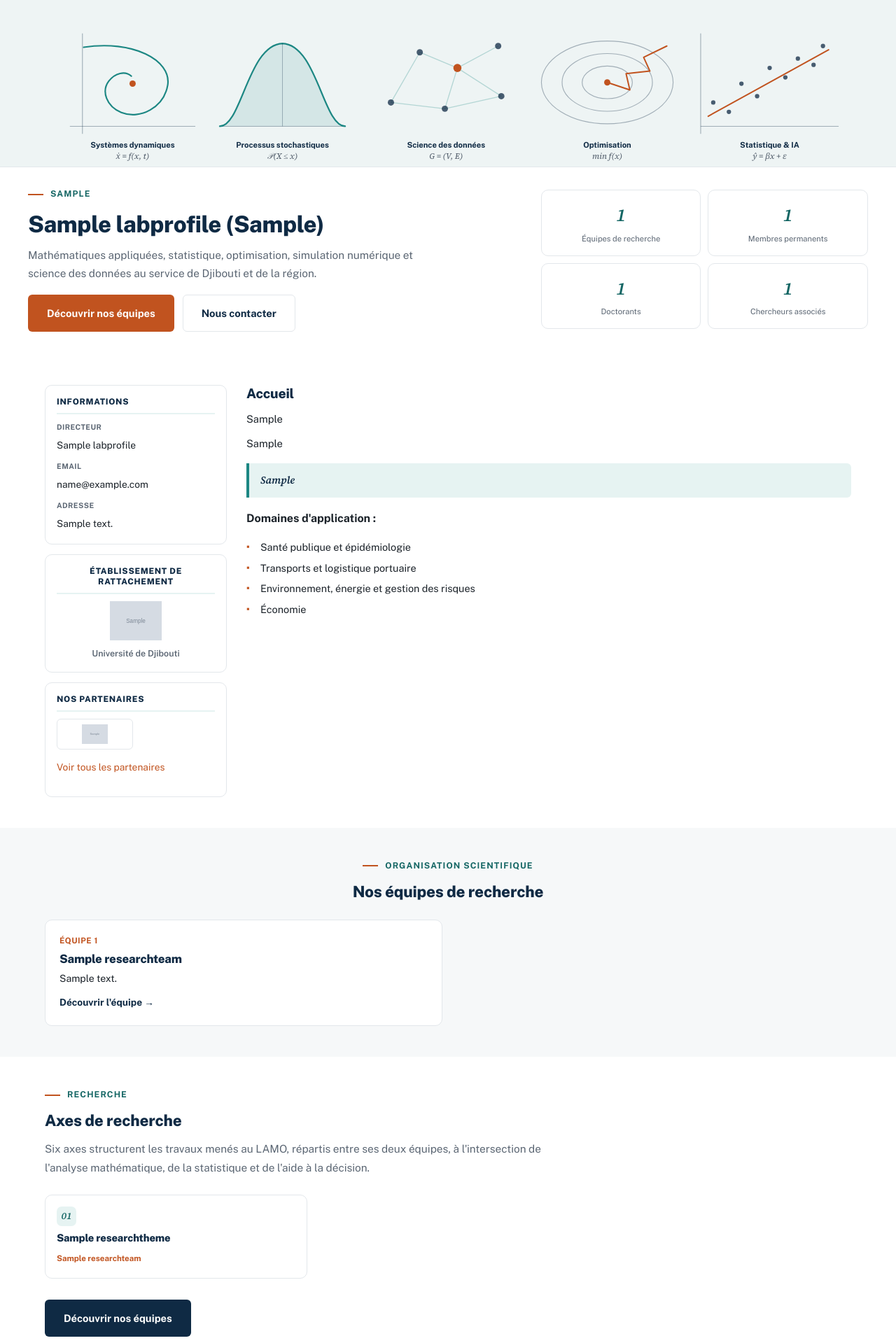
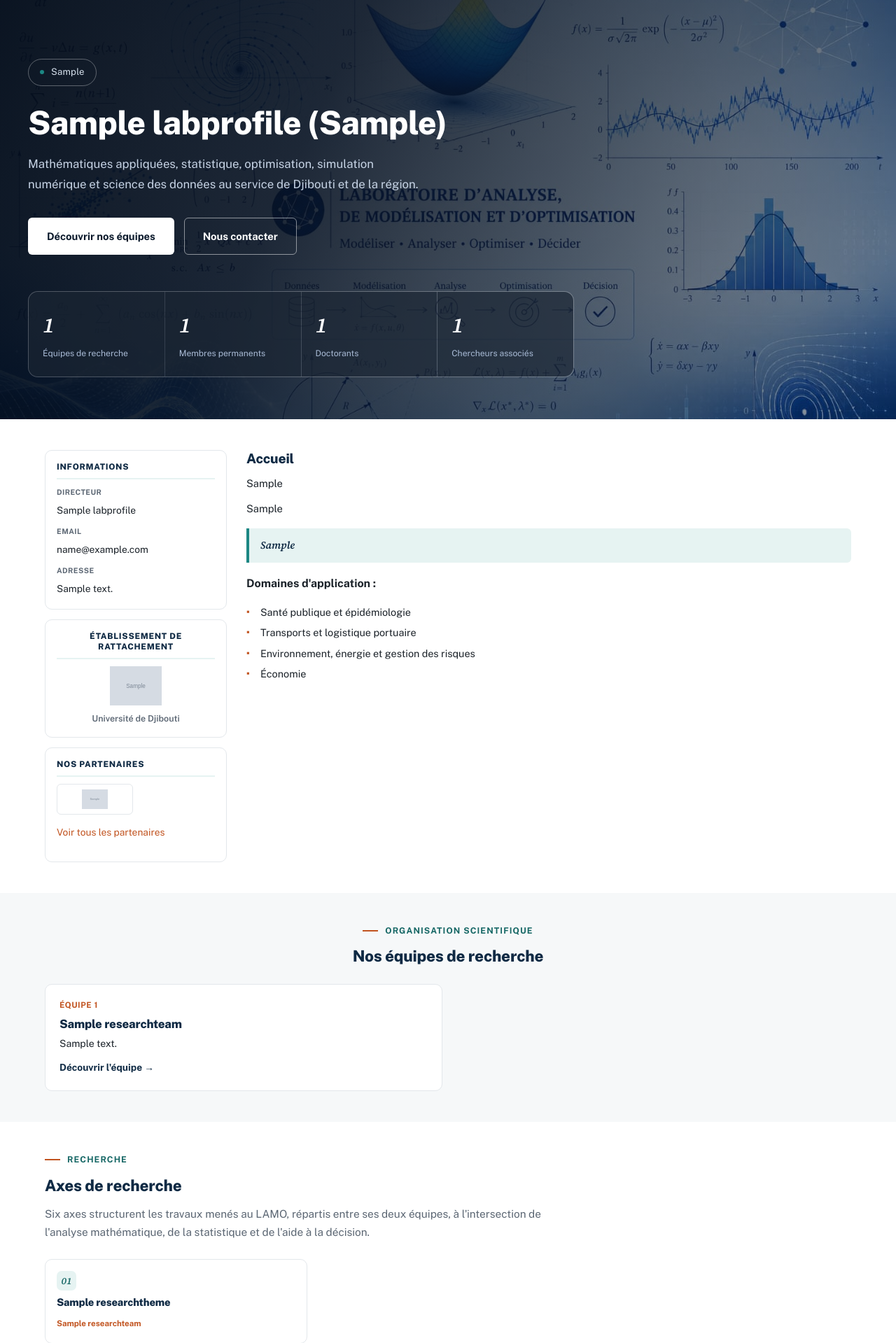
Before and after one commit to laboratoiredjib-lang/lamo, a Django app: page / in a window 1280 px wide. Shown: the part 124-2043 px from the top of the page at 70% size. Run offline with Django 5.2, Linux system fonts and the light colour scheme; tables that the repository leaves empty hold one stand-in row (values such as "Sample post"); grey boxes marked "Sample" are stand-in pictures; parts of the project's set-up code (start-up, migrations or seed data) failed here and were passed over.

Commit message:
Refonte du hero de la page d'accueil avec bannière mathématique en fond
Remplace le bandeau d'illustrations SVG et le hero clair par une section
plein cadre : image de bannière mathématique LAMO en fond avec dégradé
sombre, badge d'affiliation, titre en grand format et bande de
statistiques sur fond translucide — inspiré de la maquette de refonte
fournie.

Co-Authored-By: Claude Sonnet 5 <noreply@anthropic.com>

```diff
--- a/lab/static/lab/css/style.css
+++ b/lab/static/lab/css/style.css
@@ -224,6 +224,38 @@ p { margin: 0 0 1em; color: var(--ink); }
 .hero-stat:hover { transform: translateY(-3px); box-shadow: var(--shadow); border-color: transparent; }
 .hero-stat .num { font-family: var(--font-math); font-style: italic; font-size: 1.6rem; font-weight: 600; color: var(--teal-dark); }
 .hero-stat .lbl { font-size: 0.7rem; color: var(--muted); margin-top: 2px; }
+
+/* ---------- Hero v2 (accueil) : bannière plein cadre avec image de fond ---------- */
+.hero-v2 { position: relative; overflow: hidden; background: var(--navy-dark); }
+.hero-v2-media { position: absolute; inset: 0; }
+.hero-v2-media img { width: 100%; height: 100%; object-fit: cover; object-position: center 30%; }
+.hero-v2-overlay {
+  position: absolute; inset: 0;
+  background: linear-gradient(115deg, rgba(4,13,26,.96) 0%, rgba(6,17,33,.9) 34%, rgba(8,23,41,.72) 62%, rgba(8,23,41,.4) 100%);
+}
+.hero-v2-inner { position: relative; padding: 84px 0 60px; }
+.hero-v2-badge {
+  display: inline-flex; align-items: center; gap: 10px; padding: 7px 16px;
+  border: 1px solid rgba(255,255,255,.32); border-radius: 999px; margin-bottom: 26px;
+  font-size: 0.82rem; color: #d7e2ee; letter-spacing: .02em;
+}
+.hero-v2-badge .dot { width: 6px; height: 6px; border-radius: 50%; background: var(--teal); flex-shrink: 0; }
+.hero-v2-inner h1 { font-size: clamp(1.9rem, 4vw, 2.9rem); color: #fff; max-width: 780px; margin-bottom: 18px; line-height: 1.16; }
+.hero-v2-inner .lede { color: #c7d4e6; max-width: 560px; margin-bottom: 34px; font-size: 1.05rem; }
+.hero-v2-actions { display: flex; gap: 14px; flex-wrap: wrap; margin-bottom: 52px; }
+.btn-hero-primary { background: #fff; color: var(--navy-dark); }
+.btn-hero-primary:hover { background: var(--teal-tint); transform: translateY(-1px); box-shadow: 0 10px 24px rgba(0,0,0,.28); }
+.btn-hero-line { border: 1.5px solid rgba(255,255,255,.5); color: #fff; background: transparent; }
+.btn-hero-line:hover { border-color: #fff; background: rgba(255,255,255,.1); }
+
+.hero-v2-stats {
+  display: grid; grid-template-columns: repeat(auto-fit, minmax(150px, 1fr)); gap: 1px;
+  background: rgba(255,255,255,.14); border: 1px solid rgba(255,255,255,.14); border-radius: 14px;
+  overflow: hidden; max-width: 780px;
+}
+.hero-v2-stat { background: rgba(6,17,33,.6); padding: 22px 20px; }
+.hero-v2-stat .num { font-family: var(--font-math); font-style: italic; font-weight: 600; font-size: 1.9rem; color: #fff; }
+.hero-v2-stat .lbl { font-size: 0.76rem; color: #a9bbd6; margin-top: 4px; }
 
 .breadcrumb { font-size: 0.82rem; color: var(--muted); margin-bottom: 14px; }
 .breadcrumb a { color: var(--muted); }
@@ -786,6 +818,8 @@ table.data-table { width: 100%; border-collapse: collapse; min-width: 620px; }
   .join-box { flex-direction: column; text-align: center; padding: 24px 20px; }
   .section { padding: 32px 0; }
   .hero-inner { padding: 24px 0 28px; }
+  .hero-v2-inner { padding: 56px 0 40px; }
+  .hero-v2-actions { margin-bottom: 36px; }
   .math-banner-grid {
     display: flex; overflow-x: auto; gap: 10px; padding-bottom: 2px;
     -webkit-overflow-scrolling: touch; scrollbar-width: none; scroll-snap-type: x proximity;
--- a/lab/templates/lab/home.html
+++ b/lab/templates/lab/home.html
@@ -2,29 +2,25 @@
 {% load static %}
 {% block content %}
 
-<div class="math-banner">
-  <div class="container">
-    {% include "lab/_hero_illustration.html" %}
+<section class="hero-v2">
+  <div class="hero-v2-media">
+    <img src="{% static 'lab/img/hero_math_banner.jpg' %}" alt="Mathématiques appliquées — LAMO" loading="eager">
   </div>
-</div>
-
-<section class="hero">
-  <div class="container hero-inner">
-    <div>
-      <span class="eyebrow">{{ profile.affiliation }}</span>
-      <h1>{{ profile.name }} ({{ profile.acronym }})</h1>
-      <p class="lede">Mathématiques appliquées, statistique, optimisation, simulation numérique et science des données au service de Djibouti et de la région.</p>
-      <div class="hero-actions">
-        <a href="{% url 'lab:team_list' %}" class="btn btn-primary">Découvrir nos équipes</a>
-        <a href="{% url 'lab:contact' %}" class="btn btn-line">Nous contacter</a>
-      </div>
+  <div class="hero-v2-overlay"></div>
+  <div class="container hero-v2-inner">
+    <div class="hero-v2-badge"><span class="dot"></span>{{ profile.affiliation }}</div>
+    <h1>{{ profile.name }} ({{ profile.acronym }})</h1>
+    <p class="lede">Mathématiques appliquées, statistique, optimisation, simulation numérique et science des données au service de Djibouti et de la région.</p>
+    <div class="hero-v2-actions">
+      <a href="{% url 'lab:team_list' %}" class="btn btn-hero-primary">Découvrir nos équipes</a>
+      <a href="{% url 'lab:contact' %}" class="btn btn-hero-line">Nous contacter</a>
     </div>
 
-    <div class="hero-stats">
-      <div class="hero-stat"><div class="num">{{ stats.teams }}</div><div class="lbl">Équipes de recherche</div></div>
-      <div class="hero-stat"><div class="num">{{ stats.permanents }}</div><div class="lbl">Membres permanents</div></div>
-      <div class="hero-stat"><div class="num">{{ stats.doctorants }}</div><div class="lbl">Doctorants</div></div>
-      <div class="hero-stat"><div class="num">{{ stats.associates }}</div><div class="lbl">Chercheurs associés</div></div>
+    <div class="hero-v2-stats">
+      <div class="hero-v2-stat"><div class="num">{{ stats.teams }}</div><div class="lbl">Équipes de recherche</div></div>
+      <div class="hero-v2-stat"><div class="num">{{ stats.permanents }}</div><div class="lbl">Membres permanents</div></div>
+      <div class="hero-v2-stat"><div class="num">{{ stats.doctorants }}</div><div class="lbl">Doctorants</div></div>
+      <div class="hero-v2-stat"><div class="num">{{ stats.associates }}</div><div class="lbl">Chercheurs associés</div></div>
     </div>
   </div>
 </section>
```
Also changed, not shown: lab/static/lab/img/hero_math_banner.jpg (added).
